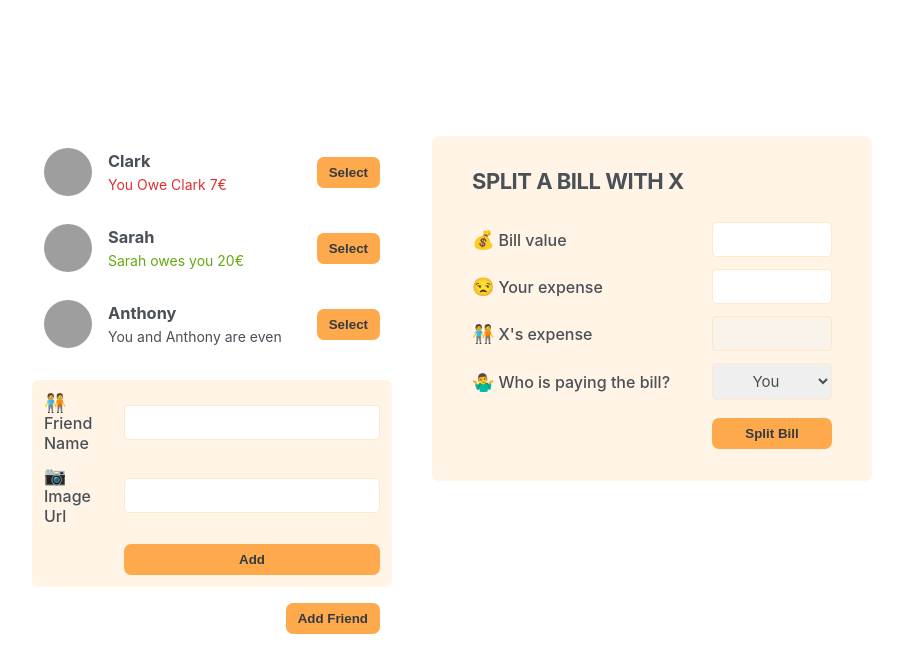
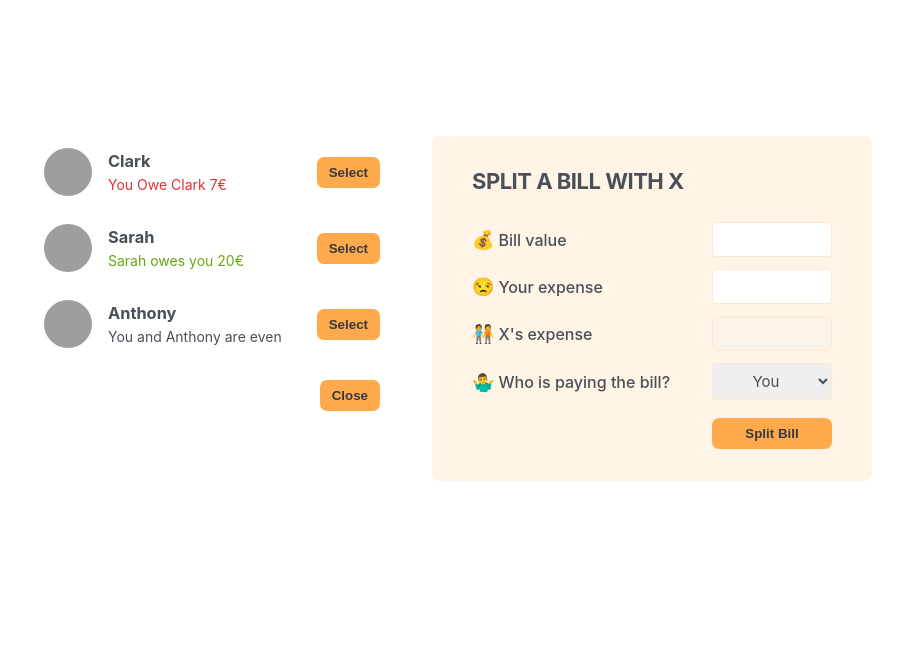
Before and after one commit to AmigoThin/React, a React (Create React App) app in the folder 06-eat-n-split/: page / in a window 1280 px wide. Shown: the top 672 px of the page, without its empty margins (188-1091 px from the left). Built offline with nearby package versions, Linux system fonts and the light colour scheme; grey boxes are pictures that could not be loaded.

Commit message:
Pratice 2

```diff
--- a/06-eat-n-split/src/App.js
+++ b/06-eat-n-split/src/App.js
@@ -1,3 +1,5 @@
+import { useState } from "react";
+
 const initialFriends = [
   {
     id: 118836,
@@ -19,30 +21,48 @@ const initialFriends = [
   },
 ];
 
+function Button({ children, onClick }) {
+  return (
+    <button className="button" onClick={onClick}>
+      {children}
+    </button>
+  );
+}
+
 export default function App() {
+  const [friends, setFriends] = useState(initialFriends);
+  const [showAddFriend, setShowAddFriend] = useState(false);
+
+  function handleShowAddFriend() {
+    setShowAddFriend((show) => !show);
+  }
+
+  function handleAddFriend(friend) {
+    setFriends((friends) => [...friends, friend]);
+    setShowAddFriend(false);
+  }
+
   return (
     <div className="app">
       <div className="sidebar">
-        <FriendsList />
-        <FormAddFriend />
-        <Button>Add Friend</Button>
+        <FriendsList friends={friends} />
+        {showAddFriend && <FormAddFriend onAddFriend={handleAddFriend} />}
+        <Button onClick={handleShowAddFriend}>
+          {!showAddFriend ? "Close" : "Add Friend"}
+        </Button>
       </div>
       <FormSplitBill />
     </div>
   );
 }
 
-function Button({ children }) {
-  return <button className="button">{children}</button>;
-}
-
-function FriendsList() {
-  const friends = initialFriends;
+function FriendsList({ friends }) {
+  // const friends = initialFriends;
 
   return (
     <ul>
       {friends.map((friend) => (
-        <Friend friend={friend} key={friend.name} />
+        <Friend friend={friend} key={friend.id} />
       ))}
     </ul>
   );
@@ -73,14 +93,43 @@ function Friend({ friend }) {
   );
 }
 
-function FormAddFriend() {
+function FormAddFriend({ onAddFriend }) {
+  const [name, setName] = useState("");
+  const [image, setImage] = useState("https://i.pravatar.cc/48");
+
+  function handleSubmit(e) {
+    e.preventDefault();
+
+    const id = crypto.randomUUID();
+
+    const newFriend = {
+      id,
+      name,
+      image: `${image}?=${id}`,
+      balance: 0,
+    };
+
+    onAddFriend(newFriend);
+
+    setName("");
+    setImage("https://i.pravatar.cc/48");
+  }
+
   return (
-    <form className="form-add-friend">
+    <form className="form-add-friend" onSubmit={handleSubmit}>
       <label>🧑‍🤝‍🧑Friend Name</label>
-      <input type="text" />
+      <input
+        type="text"
+        value={name}
+        onChange={(e) => setName(e.target.value)}
+      />
 
       <label>📷Image Url</label>
-      <input type="text" />
+      <input
+        type="text"
+        value={image}
+        onChange={(e) => setImage(e.target.value)}
+      />
 
       <Button>Add</Button>
     </form>
```
